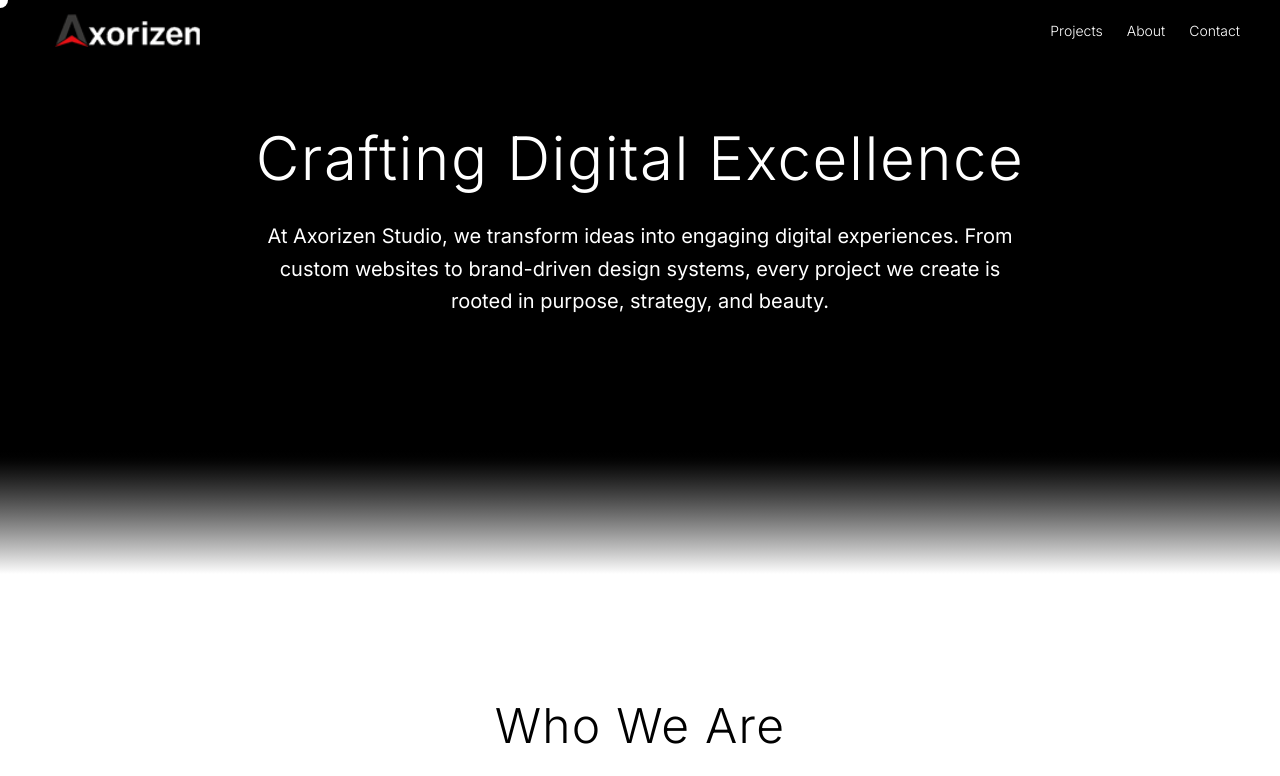
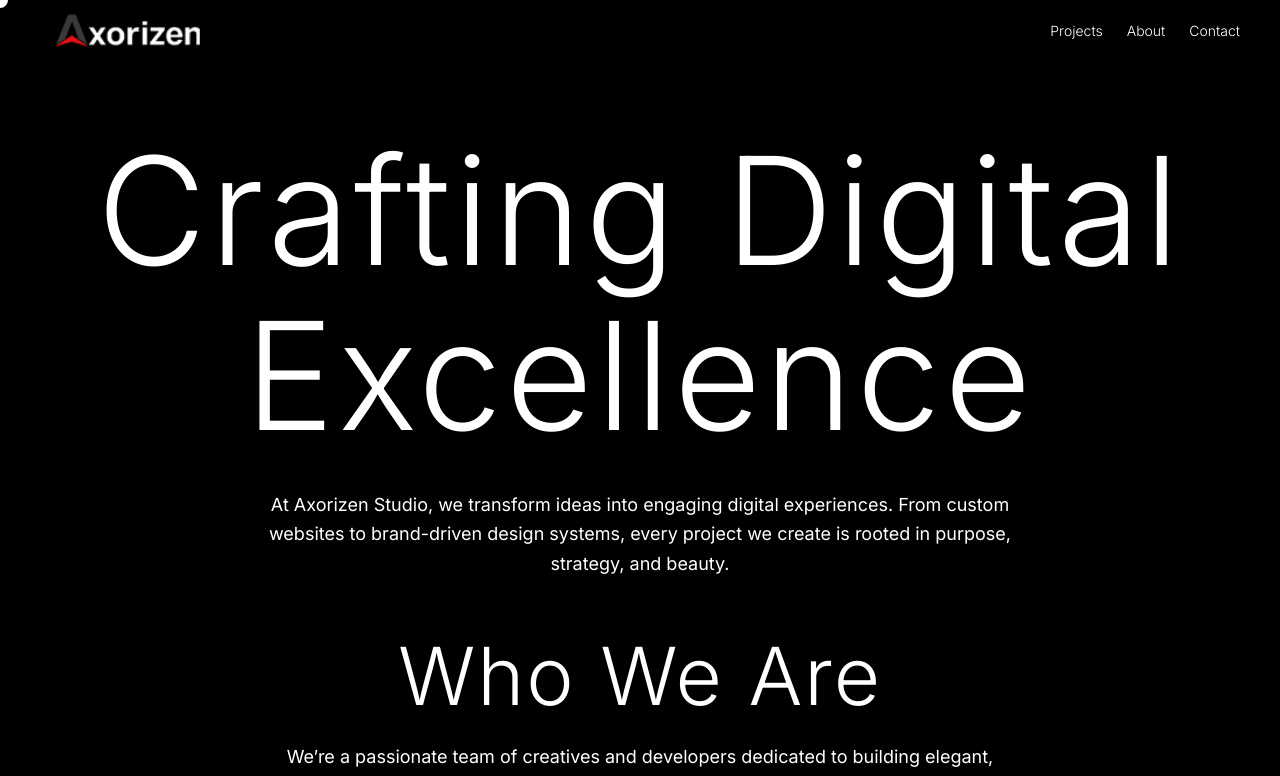
Before and after one commit to miladmn022/axorizen-website, a Next.js app: page /about in a window 1280 px wide. Shown: the top 776 px of the page. Built offline with nearby package versions, Linux system fonts and the light colour scheme.

Commit message:
fixed error and add project and about

```diff
--- a/src/app/about/page.tsx
+++ b/src/app/about/page.tsx
@@ -4,11 +4,12 @@ import { motion } from "framer-motion";
 
 export default function About() {
   return (
-    <div className="w-full min-h-screen font-sans">
-      {/* بخش اول - تیره */}
-      <div className="bg-black text-white px-8 md:px-24 py-32">
+    <div className="w-full min-h-screen font-sans bg-black text-white overflow-x-hidden relative">
+      {/* Text Section */}
+      <div className="relative z-10 px-8 md:px-24 pt-32 pb-16 flex flex-col items-center">
         <motion.h1
-          className="text-5xl md:text-6xl font-light tracking-wide mb-8 text-center"
+          className="font-light tracking-wide mb-8 text-center leading-[1.1] w-full max-w-7xl
+                     text-[60px] md:text-[150px]"
           initial={{ opacity: 0, y: 40 }}
           animate={{ opacity: 1, y: 0 }}
           transition={{ duration: 1 }}
@@ -16,7 +17,7 @@ export default function About() {
           Crafting Digital Excellence
         </motion.h1>
         <motion.p
-          className="text-lg md:text-xl leading-relaxed text-center max-w-3xl mx-auto"
+          className="text-base md:text-lg leading-relaxed text-center max-w-3xl mx-auto mb-12"
           initial={{ opacity: 0 }}
           animate={{ opacity: 1 }}
           transition={{ delay: 0.6, duration: 1 }}
@@ -24,33 +25,41 @@ export default function About() {
           At Axorizen Studio, we transform ideas into engaging digital experiences.
           From custom websites to brand-driven design systems, every project we create is rooted in purpose, strategy, and beauty.
         </motion.p>
-      </div>
 
-      {/* مرز رنگی - ترنزیشن به روشن */}
-      <div className="h-32 bg-gradient-to-b from-black to-white"></div>
-
-      {/* بخش دوم - روشن */}
-      <div className="bg-white text-black px-8 md:px-24 py-32">
         <motion.h2
-          className="text-4xl md:text-5xl font-light tracking-wide mb-10 text-center"
+          className="font-light tracking-wide text-center w-full max-w-7xl
+                     text-[28px] md:text-[80px] leading-tight"
           initial={{ opacity: 0, y: 30 }}
-          whileInView={{ opacity: 1, y: 0 }}
-          transition={{ duration: 1 }}
-          viewport={{ once: true }}
+          animate={{ opacity: 1, y: 0 }}
+          transition={{ duration: 1, delay: 1 }}
         >
           Who We Are
         </motion.h2>
         <motion.p
-          className="text-lg md:text-xl leading-relaxed max-w-3xl mx-auto text-center"
+          className="text-base md:text-lg leading-relaxed max-w-3xl mx-auto text-center mt-4"
           initial={{ opacity: 0 }}
-          whileInView={{ opacity: 1 }}
-          transition={{ delay: 0.5, duration: 1 }}
-          viewport={{ once: true }}
+          animate={{ opacity: 1 }}
+          transition={{ delay: 1.5, duration: 1 }}
         >
           We’re a passionate team of creatives and developers dedicated to building elegant, responsive, and human-centered websites.
           Our mission? To empower visionary businesses with a digital presence that reflects their essence and ambition.
         </motion.p>
       </div>
+
+      {/* Full Width Background Image with Zoom Out Effect */}
+      <motion.div
+        className="absolute top-0 left-0 w-full h-full -z-10"
+        initial={{ scale: 1.2, opacity: 0 }}
+        animate={{ scale: 1, opacity: 1 }}
+        transition={{ duration: 1.5, ease: "easeOut" }}
+        style={{
+          backgroundImage: "url('/images/image-7.jpg')",
+          backgroundSize: "cover",
+          backgroundPosition: "center",
+          backgroundRepeat: "no-repeat",
+          height: "100vh",
+        }}
+      />
     </div>
   );
 }
--- a/src/app/components/TextSectionWithLink.tsx
+++ b/src/app/components/TextSectionWithLink.tsx
@@ -2,7 +2,7 @@
 
 import { useEffect, useRef, useState } from "react";
 
-export default function StyledTextSection() {
+export default function TextSectionWithLink() {
   const textLines = [
     ["W", "E", " ", "A", "R", "E", " ", "B", "U", "I", "L", "D", "I", "N", "G"],
     ["A", " ", "N", "E", "W", " ", "M", "I", "N", "D", "S", "E", "T"],
--- a/src/app/layout.tsx
+++ b/src/app/layout.tsx
@@ -2,9 +2,8 @@ import "./globals.css";
 import { Inter } from "next/font/google";
 import CustomCursor from "./components/CustomCursor";
 import { CursorProvider } from "./context/CursorProvider";
-import TextSectionWithLink from "./components/TextSectionWithLink";
 import Footer from "./components/Footer";
-import NavBar from "./components/NavBar"; // ✅ این خط رو اضافه کن
+import NavBar from "./components/NavBar";
 
 const inter = Inter({ subsets: ["latin"] });
 
@@ -26,7 +25,7 @@ export default function RootLayout({
       <body className={`${inter.className} bg-black text-white overflow-x-hidden m-0 p-0`}>
         <CursorProvider>
           <CustomCursor />
-          <NavBar /> {/* ✅ Navbar اینجا اضافه شد */}
+          <NavBar />
           {children}
           <Footer />
         </CursorProvider>
--- a/src/app/projects/page.tsx
+++ b/src/app/projects/page.tsx
@@ -51,7 +51,7 @@ export default function ProjectsPage() {
           >
             {!isMobile ? (
               <>
-                {/* 💻 iMac Frame */}
+                {/*  iMac Frame */}
                 <div className="relative w-[460px] h-[280px] bg-[#d1d3d4] rounded-t-[24px] border-[8px] border-[#1a1a1a] overflow-hidden shadow-[0_20px_60px_rgba(0,0,0,0.3)]">
                   <div className="absolute inset-0 scale-[0.32] origin-top-left bg-black">
                     <iframe
@@ -69,14 +69,14 @@ export default function ProjectsPage() {
                   <div className="text-black text-3xl opacity-60"></div>
                 </div>
 
-                {/* 🦵 iMac Base */}
+                {/*  iMac Base */}
                 <div className="relative w-[120px] h-[50px] mt-1">
                   <div className="absolute top-0 left-1/2 -translate-x-1/2 w-[90px] h-[20px] bg-gradient-to-b from-[#ddd] to-[#aaa] rounded-[30px] shadow-inner shadow-black/10" />
                   <div className="absolute bottom-0 left-1/2 -translate-x-1/2 w-[120px] h-[12px] bg-gradient-to-t from-[#999] to-[#bbb] rounded-b-[50%] shadow-[0_6px_14px_rgba(0,0,0,0.4)]" />
                 </div>
               </>
             ) : (
-              // 📱 Mobile Phone Frame
+              //  Mobile Phone Frame
               <div className="relative w-[300px] sm:w-[320px] h-[600px] rounded-[40px] bg-black border-[10px] border-[#444] shadow-xl overflow-hidden">
                 <iframe
                   src={project.url}
```
Also changed, not shown: public/images/image-7.jpg (added).
